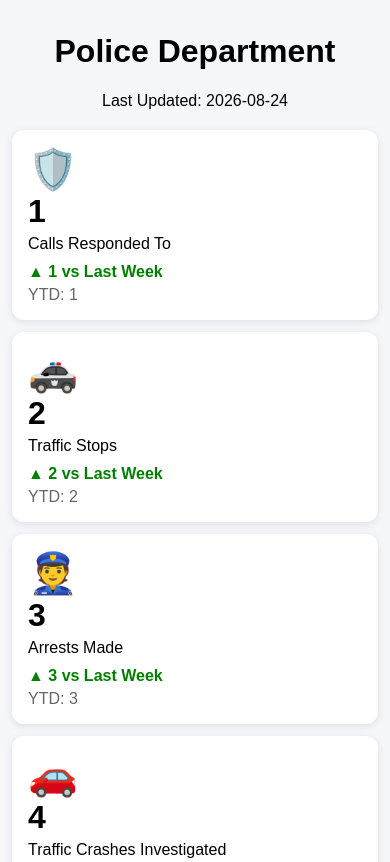
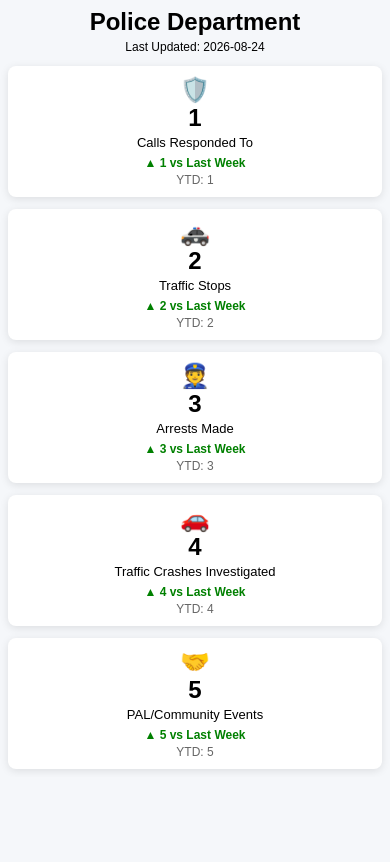
Before and after one commit to davidgordiienko1/city-stats, a website: page index.html in a window 390 px wide. Shown: the top 862 px of the page. Drawn offline with Linux system fonts and the light colour scheme.

Commit message:
Scale down HTML page for better responsiveness and less scrolling. Centered text in cards.

```diff
--- a/index.html
+++ b/index.html
@@ -17,7 +17,7 @@ body{
 
 body{
     margin:0;
-    padding:clamp(12px,3vw,20px);
+    padding:clamp(8px,1.5vw,12px);
     font-family:Arial,sans-serif;
     background:#f5f7fa;
 }
@@ -29,43 +29,52 @@ body{
 
 .header{
     text-align:center;
-    margin-bottom:clamp(20px,4vw,30px);
+    margin-bottom:12px;
 }
 
 .header h1{
+    margin:0 0 4px;
+    font-size:24px;
     overflow-wrap:anywhere;
+}
+
+.header div{
+    font-size:12px;
 }
 
 .stats-grid{
     display:grid;
-    grid-template-columns:repeat(auto-fit,minmax(min(220px,100%),1fr));
-    gap:clamp(12px,2vw,20px);
+    grid-template-columns:repeat(5,minmax(0,1fr));
+    gap:12px;
 }
 
 .card{
     background:white;
     min-width:0;
-    padding:clamp(16px,3vw,20px);
-    border-radius:12px;
+    padding:10px;
+    text-align:center;
+    border-radius:8px;
     box-shadow:0 2px 8px rgba(0,0,0,.1);
 }
 
 .icon{
-    font-size:40px;
+    font-size:24px;
 }
 
 .current{
-    font-size:32px;
+    font-size:24px;
     font-weight:bold;
 }
 
 .label{
-    margin-top:5px;
+    margin-top:3px;
+    font-size:13px;
 }
 
 .trend{
-    margin-top:10px;
+    margin-top:6px;
     font-weight:bold;
+    font-size:12px;
 }
 
 .positive{
@@ -78,7 +87,14 @@ body{
 
 .ytd{
     color:#666;
-    margin-top:5px;
+    margin-top:3px;
+    font-size:12px;
+}
+
+@media (max-width:720px){
+    .stats-grid{
+        grid-template-columns:1fr;
+    }
 }
 </style>
 
```
